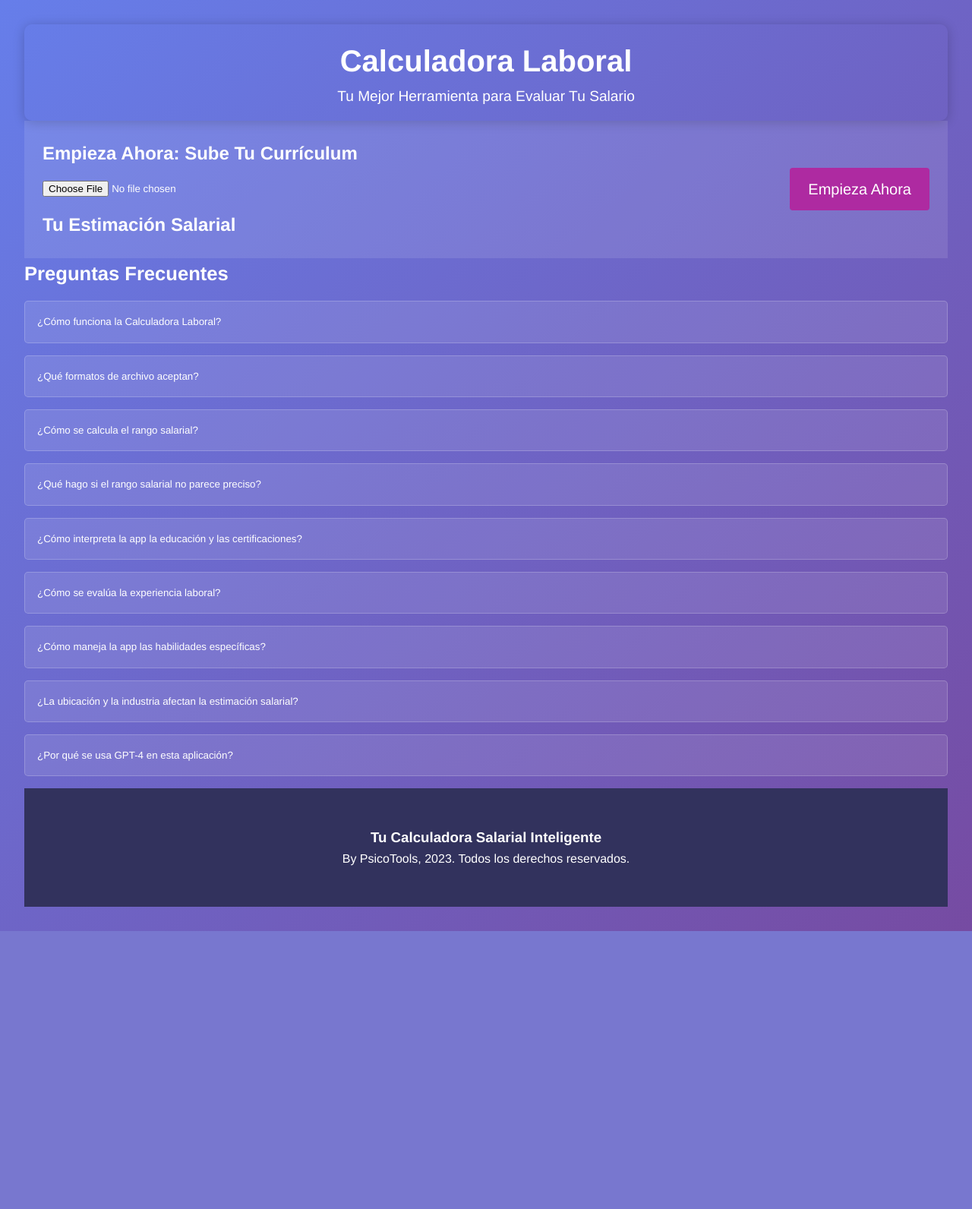
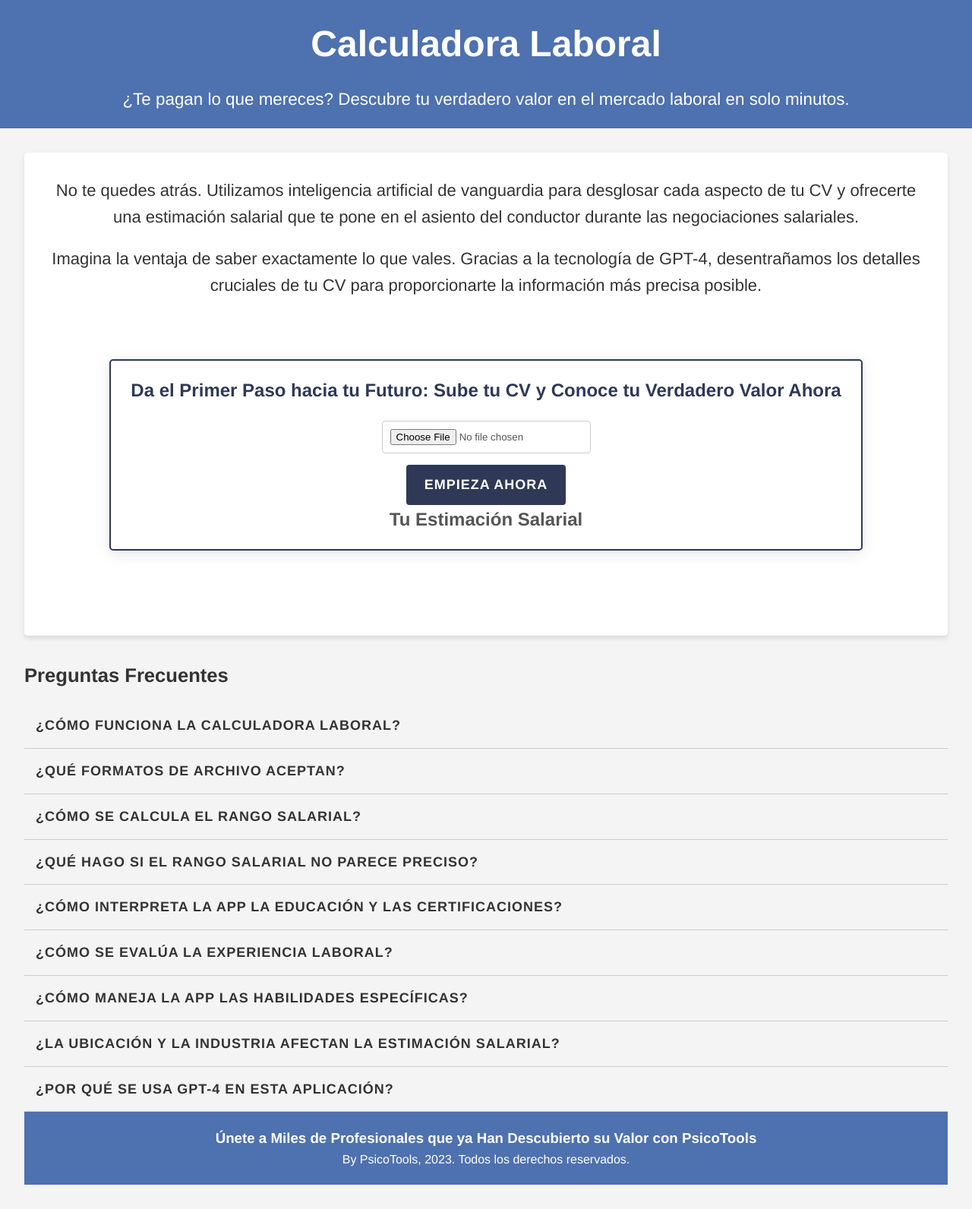
Before and after one commit to adri-barreda/calculadorasalarial, a Flask app: page / in a window 1280 px wide. Shown: the whole page at 76% size. Before the commit the page ends 1226 px from the top, so only its background shows below. Run offline with Flask 3, Linux system fonts and the light colour scheme.

Commit message:
design changes

```diff
--- a/static/styles.css
+++ b/static/styles.css
@@ -8,29 +8,64 @@
   }
 
   body {
-    background: linear-gradient(135deg, #667eea 0%, #764ba2 100%);
-    color: #fff;
-  }
+    background: #f4f4f4;
+    color: #333333;
+}
 
   .container {
-    max-width: 100%;
+    max-width: 100vw;
     margin: 0 auto;
     padding: 2rem;
   }
 
-  .main-header {
+  .hero {
+    background: #ffffff;
+    border-radius: 5px;
+    padding: 2rem;
+    margin-bottom: 2rem;
     text-align: center;
-    padding: 1rem;
-    border-radius: 10px;
-    box-shadow: 0px 2px 15px rgba(0, 0, 0, 0.2);
-  }
+    box-shadow: 0px 4px 6px rgba(0, 0, 0, 0.1);
+}
 
-  .main-header h1 {
-    font-size: 2.5rem;
-  }
+    .main-header, .main-footer {
+        background: #053891b0;
+        color: #fff;
+        padding: 20px;
+        text-align: center;
+    }
 
-  .main-header .sub-title {
-    font-size: 1.2rem;
+    .main-header h1 {
+        font-size: 3rem;
+        margin-bottom: 1rem;
+        color: #ffffff;  /* Azul oscuro para el texto */
+    }
+
+    .main-header .sub-title {
+        font-size: 1.4rem;
+        color: #ffffff;  /* Azul oscuro para el texto */
+    }
+
+
+    .persuasive-text p {
+        font-size: 22px;
+        line-height: 1.6;
+        margin-bottom: 20px;
+        color: #333;
+      }
+
+
+    button {
+        background-color: #333;
+        color: white;
+        border: none;
+        padding: 15px;
+        text-transform: uppercase;
+        letter-spacing: 1px;
+        font-weight: bold;
+      }
+
+  button:hover {
+    background-color: #0f6ab4;  /* Azul más oscuro al hacer hover */
   }
 
   /* Preguntas Frecuentes */
@@ -40,16 +75,13 @@
   }
 
   .faq-toggle {
-    background: rgba(255, 255, 255, 0.1);
-    border: 1px solid rgba(255, 255, 255, 0.2);
-    color: #fff;
-    padding: 1rem;
+    background: none;
+    border: none;
+    border-bottom: 1px solid #ccc;
+    text-align: left;
+    font-size: 18px;
+    color: #333;
     width: 100%;
-    text-align: left;
-    border-radius: 5px;
-    margin-bottom: 1rem;
-    cursor: pointer;
-    transition: background-color 0.3s ease;
   }
 
   .faq-toggle:hover {
@@ -73,26 +105,25 @@
   }
 
   #fileInput {
-    flex: 1;
-    margin-right: 1rem;
+    padding: 10px;
+    border: 1px solid #ccc;
+    border-radius: 4px;
   }
 
   #submit-button {
+    padding: 12px 24px;
+    background-color: #2f3957;
+    color: white;
+    border: none;
+    border-radius: 4px;
     cursor: pointer;
-    background-color: #ae2aa1;
-    border: none;
-    color: white;
-    padding: 12px 24px;
-    text-align: center;
-    text-decoration: none;
-    display: inline-block;
-    font-size: 20px;
-    border-radius: 4px;
-    transition: background-color 0.3s ease;
+    font-size: 18px;
   }
+
 
   #submit-button:hover {
     background-color: #2f1e57;
+    transform: scale(1.05);
   }
 
   .results-container {
@@ -119,29 +150,102 @@
   }
 
   .interactive-box {
-    background: rgba(255, 255, 255, 0.1);
-    padding: 1.5rem;
+    color: #555;
+    padding: 10rem;
+    border-radius: 5px;
+    margin-top: 2rem;
+    margin: 5rem;
+    border: 2px solid #2f3957;
+    padding: 20px;
+    box-shadow: 0px 4px 20px rgba(0, 0, 0, 0.1);
+  }
+  .upload {
+    text-align: center;
+  }
+
+  .upload h2 {
+    font-size: 24px;
+    margin-bottom: 20px;
+    color: #2f3957;
+  }
+
+  .input-group {
+    display: flex;
+    flex-direction: column;
+    align-items: center;
+    gap: 15px; /* Espacio entre elementos */
   }
 
   /* Ajustes a las secciones dentro del Cuadro Interactivo */
     .interactive-box section {
         margin: 1rem 0;
+        box-shadow: 0px 4px 20px rgba(0, 0, 0, 0.1);
         padding: 3 rem;
-        border-radius: 10px;
+        border-radius: 5px;
         width: 100%;
     }
 
 
 footer {
     padding: 50px 0;
-    background-color: #32325d;
-    color: #fff;
+    background-color: #2f3957;  /* Un azul más oscuro para el footer */
+    color: #ffffff;
     text-align: center;
 }
 
 
-  @media (max-width: 768px) {
+@media only screen and (max-width: 768px) {
     .container {
       padding: 1rem;
+      margin: 0 auto;
+    }
+
+    .main-header h1 {
+      font-size: 2rem;
+      margin-bottom: 0.5rem;
+    }
+
+    .main-header .sub-title {
+      font-size: 1.2rem;
+    }
+
+    .persuasive-text p {
+      font-size: 18px;
+      line-height: 1.5;
+    }
+
+    .interactive-box {
+      margin: 2rem 0;
+      padding: 1rem;
+    }
+
+    .upload h2 {
+      font-size: 20px;
+      margin-bottom: 15px;
+    }
+
+    .input-group {
+      flex-direction: column;
+      align-items: stretch;  /* Para que los elementos se extiendan por todo el ancho disponible */
+    }
+
+    .faqs h2 {
+      font-size: 1.4rem;
+    }
+
+    .faq-toggle {
+      font-size: 16px;
+    }
+
+    .main-footer {
+      padding: 20px;
+    }
+
+    footer h3 {
+      font-size: 1.2rem;
+    }
+
+    footer p {
+      font-size: 0.9rem;
     }
   }
--- a/templates/index.html
+++ b/templates/index.html
@@ -6,15 +6,19 @@
   <link rel="stylesheet" href="/static/styles.css">
 </head>
 <body>
+    <div class="main-header">
+        <h1>Calculadora Laboral</h1>
+        <p class="sub-title">¿Te pagan lo que mereces? Descubre tu verdadero valor en el mercado laboral en solo minutos.</p>
+      </div>
   <div class="container">
     <section class="hero">
-      <div class="main-header">
-        <h1>Calculadora Laboral</h1>
-        <p class="sub-title">Tu Mejor Herramienta para Evaluar Tu Salario</p>
+      <div class="persuasive-text">
+        <p>No te quedes atrás. Utilizamos inteligencia artificial de vanguardia para desglosar cada aspecto de tu CV y ofrecerte una estimación salarial que te pone en el asiento del conductor durante las negociaciones salariales.</p>
+        <p>Imagina la ventaja de saber exactamente lo que vales. Gracias a la tecnología de GPT-4, desentrañamos los detalles cruciales de tu CV para proporcionarte la información más precisa posible.</p>
       </div>
       <div class="interactive-box">
         <div class="upload" id="upload-section">
-          <h2>Empieza Ahora: Sube Tu Currículum</h2>
+          <h2>Da el Primer Paso hacia tu Futuro: Sube tu CV y Conoce tu Verdadero Valor Ahora</h2>
           <form id="upload-form">
             <div class="input-group">
               <input type="file" id="fileInput" accept=".pdf,.txt" />
@@ -34,7 +38,7 @@
         <div class="faq">
             <button class="faq-toggle">¿Cómo funciona la Calculadora Laboral?</button>
             <div class="faq-content">
-              <p>Nuestra herramienta utiliza un algoritmo avanzado para analizar tu currículum y estimar tu valor en el mercado laboral. Se toman en cuenta factores como educación, experiencia laboral, habilidades específicas, ubicación y la industria en la que trabajas.</p>
+              <p>Nuestra plataforma emplea una inteligencia artificial avanzada para examinar y analizar tu currículum. Basándose en tu educación, experiencia, habilidades, ubicación e industria, te proporciona una estimación de tu rango salarial en el contexto laboral español.</p>
             </div>
           </div>
 
@@ -90,14 +94,14 @@
           <div class="faq">
             <button class="faq-toggle">¿Por qué se usa GPT-4 en esta aplicación?</button>
             <div class="faq-content">
-              <p>Utilizamos el modelo de lenguaje GPT-4 para analizar de forma precisa y detallada tu CV, lo que nos permite hacer una estimación salarial más acertada.</p>
+              <p>Utilizamos GPT-4, uno de los modelos de lenguaje más avanzados, para analizar de manera minuciosa y precisa el contenido de tu CV. Esto nos ayuda a hacer estimaciones más exactas y personalizadas.</p>
             </div>
           </div>
         </section>
 
         <footer class="main-footer">
-          <h3>Tu Calculadora Salarial Inteligente</h3>
-          <p>By PsicoTools, 2023. Todos los derechos reservados.</p>
+            <h3>Únete a Miles de Profesionales que ya Han Descubierto su Valor con PsicoTools</h3>
+            <p>By PsicoTools, 2023. Todos los derechos reservados.</p>
         </footer>
       </div>
 
```
